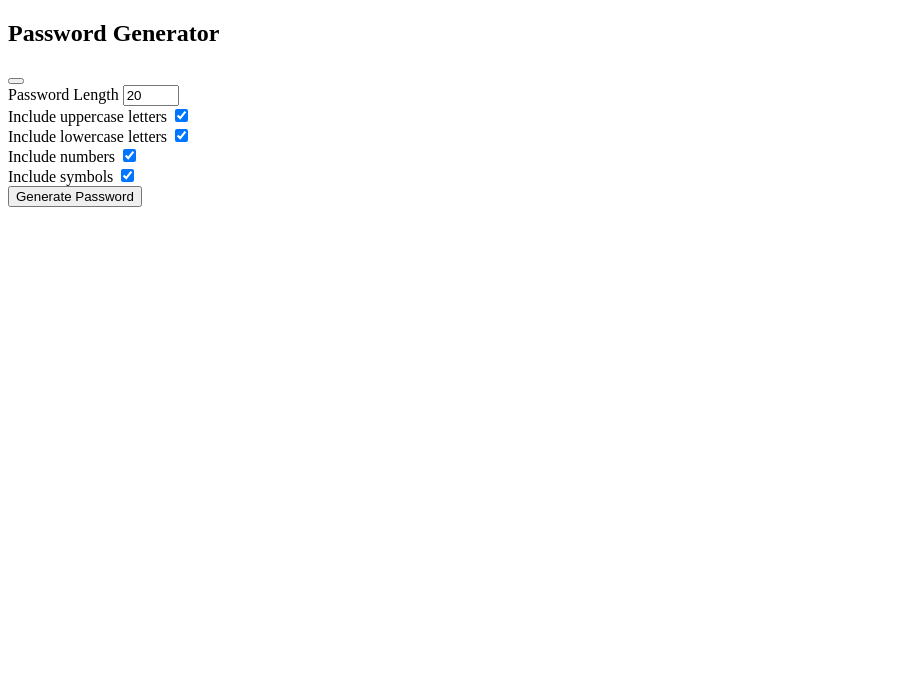
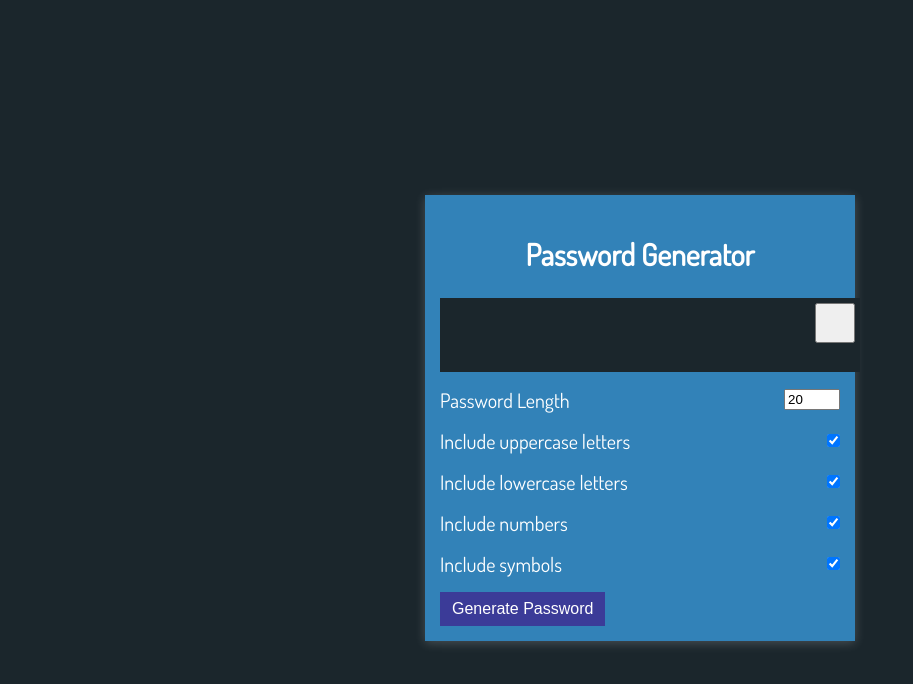
Before and after one commit to mukham12/password-generator, a plain HTML site: page index.html in a window 1280 px wide. Shown: the whole page, without its empty margins (0-913 px from the left). Drawn offline with Linux system fonts and the light colour scheme.

Commit message:
Style the page and add colors

```diff
--- a/index.html
+++ b/index.html
@@ -4,6 +4,7 @@
     <meta charset="UTF-8" />
     <meta name="viewport" content="width=device-width, initial-scale=1.0" />
     <title>Password Generator</title>
+    <link rel="stylesheet" href="/style.css" />
   </head>
   <body>
     <div class="container">
--- a/style.css
+++ b/style.css
@@ -1,21 +1,73 @@
-@import url("https://fonts.googleapis.com/css2?family=Piazzolla&display=swap");
+@import url("https://fonts.googleapis.com/css2?family=Dosis&display=swap");
+
 body {
-  background-color: #3b3b98;
+  background-color: #1b262c;
   color: #fff;
   display: flex;
-  font-family: "Piazzolla", serif;
   flex-direction: column;
+  font-family: "Dosis", sans-serif;
   align-items: center;
   justify-content: center;
   padding: 10px;
   min-height: 100vh;
+  font-size: 20px;
 }
 
-p {
-  margin: 5px 0;
+input[type="checkbox"] {
+  margin-right: 0;
 }
 
 h2 {
-  margin: 10px 0 20 px;
   text-align: center;
 }
+
+.container {
+  background-color: #3282b8;
+  box-shadow: 0px 2px 10px rgba(255, 255, 255, 0.2);
+  padding: 15px;
+  width: 400px;
+  max-width: 100%;
+}
+
+.result-box {
+  background-color: #1b262c;
+  display: flex;
+  justify-content: flex-start;
+  align-items: center;
+  position: relative;
+  font-size: 18px;
+  letter-spacing: 1px;
+  padding: 12px 10px;
+  height: 50px;
+  width: 100%;
+}
+
+.result-box #result {
+  word-wrap: break-word;
+  max-width: calc(100% - 40px);
+}
+
+.result-box button {
+  font-size: 20px;
+  position: absolute;
+  top: 5px;
+  right: 5px;
+  height: 40px;
+  width: 40px;
+}
+
+#generate {
+  border: none;
+  color: #fff;
+  cursor: pointer;
+  font-size: 16px;
+  padding: 8px 12px;
+  background-color: #3b3b98;
+}
+
+.setting {
+  display: flex;
+  justify-content: space-between;
+  align-items: center;
+  margin: 15px 0;
+}
```
